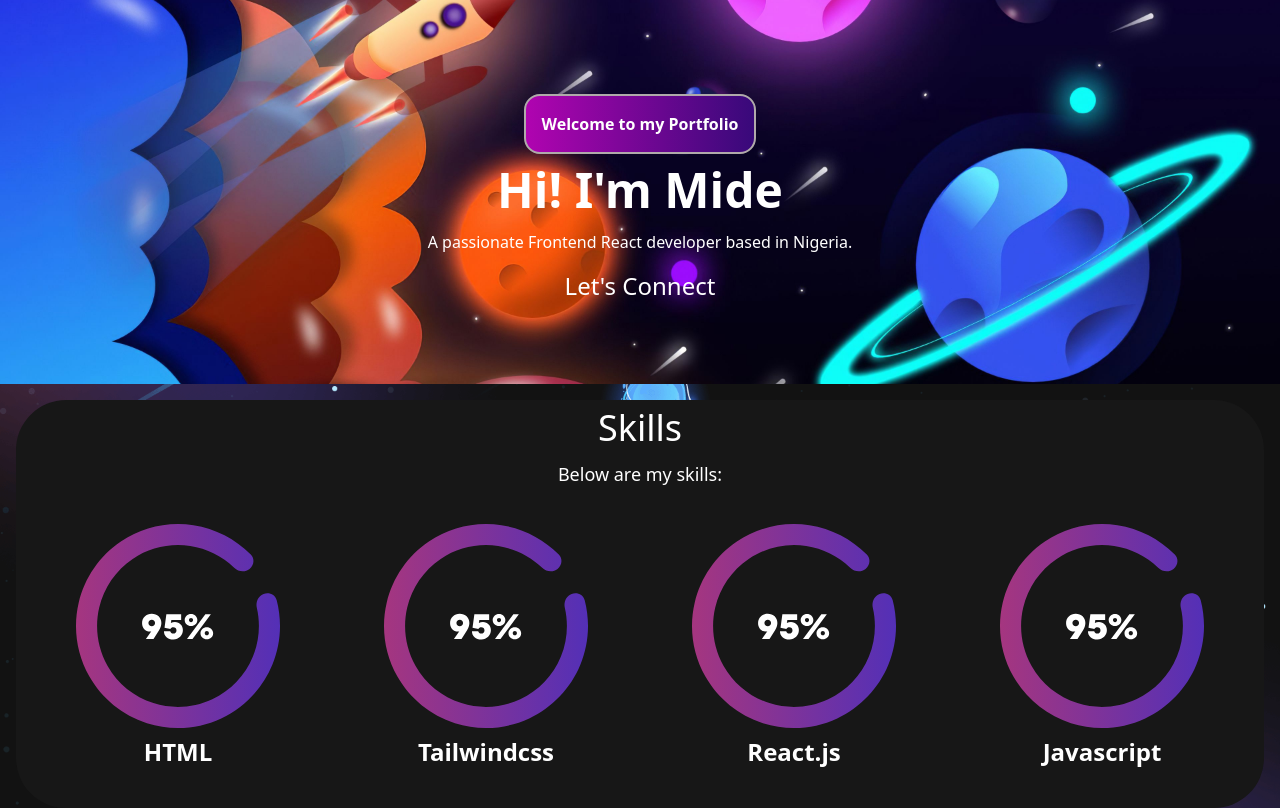
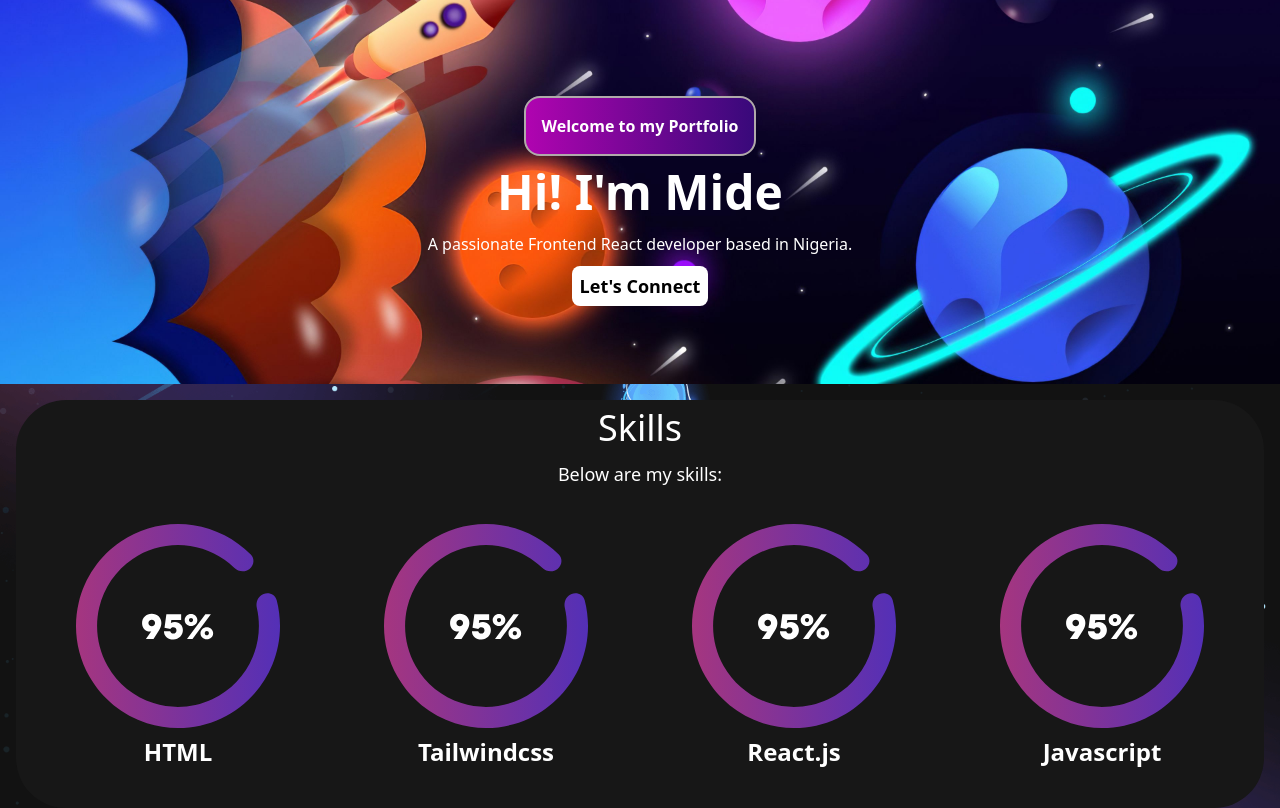
Before and after one commit to Midesales/my-portfolio, a React (Create React App) app: page / in a window 1280 px wide. Shown: the top 808 px of the page. Built offline with nearby package versions, Linux system fonts and the light colour scheme.

Commit message:
connect button

```diff
--- a/src/components/Header.jsx
+++ b/src/components/Header.jsx
@@ -25,7 +25,7 @@ function Header() {
             <a
               href="https://www.linkedin.com/in/adeagbo-ayomide/"
               target="_blank"
-              className="  text-white text-2xl"
+              className="p-2 text-lg font-bold rounded-lg bg-white text-black"
             >
               Let's Connect{" "}
             </a>
```
Also changed, not shown: 1 other file (tests, documents, lock files or other folders).
